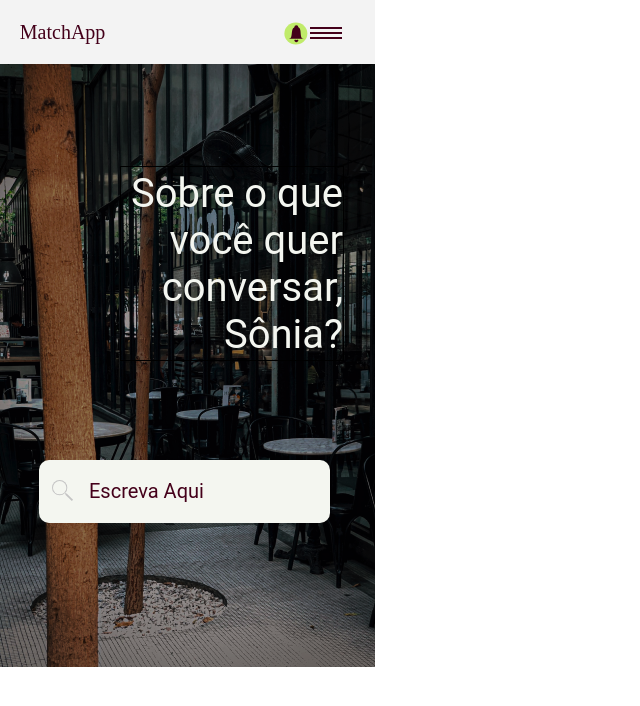
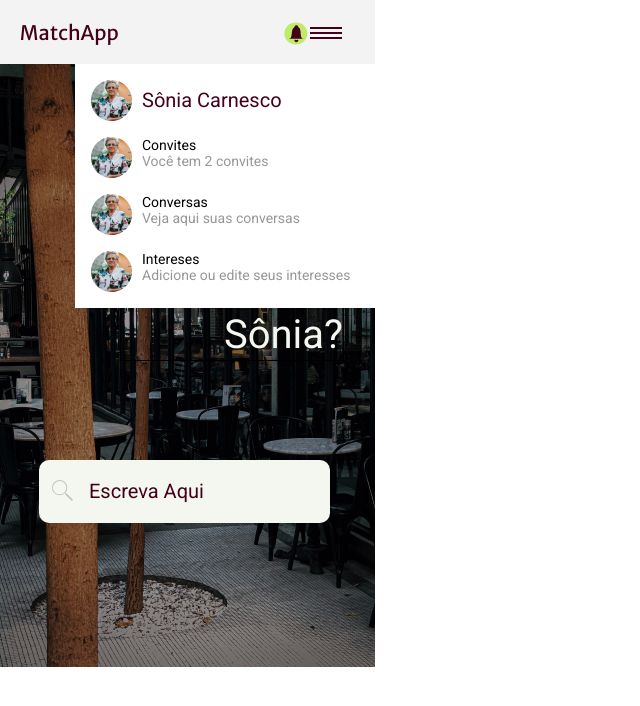
Before and after one commit to cicerotcv/P2_Codesign, a plain HTML site: page index.html in a window 1280 px wide. Both pictures are taken after a click on the button 314 px from the left and 32 px from the top of the page. Shown: the whole page, without its empty margins (0-640 px from the left). Drawn offline with Linux system fonts and the light colour scheme.

Commit message:
tela inicial e menu superior iniciados

```diff
--- a/assets/css/styles.css
+++ b/assets/css/styles.css
@@ -1,3 +1,5 @@
+@import url('https://fonts.googleapis.com/css?family=Merriweather+Sans|Roboto&display=swap');
+
 .internal-container{
     position: absolute;
     width: 375px;
@@ -68,7 +70,60 @@
     top: 3px;
 }
 
-
+.menu {
+    font-family: Roboto;
+    display: none;
+    background: white;
+    position: absolute;
+    z-index: 10;
+    top: 64px;
+    right: 0px;
+    width: 80%;
+    padding-top: 1rem;
+    padding-bottom: 1rem;
+    row-gap: 1rem;
+}
+.menu img {
+    margin: 0px 0px 0px 1rem;
+}
+.profile {
+    display: inline-flex;
+    color: #44001A;
+    align-items: center;
+font-style: normal;
+font-weight: normal;
+font-size: 20px;
+line-height: 23px;
+display: flex;
+align-items: center;
+text-indent: 10px;
+}
+.menu-item {
+    display: inline-flex;
+}
+.item-name {
+    font-style: normal;
+    font-weight: 300;
+    font-size: 14px;
+    line-height: 16px;
+    display: flex;
+    align-items: center;
+    text-indent: 10px;
+}
+.item-briefing {
+    font-family: Roboto;
+    font-style: normal;
+    font-weight: 300;
+    font-size: 14px;
+    line-height: 16px;
+    display: flex;
+    align-items: center;
+    text-indent: 10px;
+    color: #979797;
+}
+.button-navbar:focus {
+    outline: 0;
+}
 .background-home{
     position: absolute;
     width: 375px;
--- a/assets/js/index.js
+++ b/assets/js/index.js
@@ -7,5 +7,12 @@
 
 
 function toggleNotifications() {
-    console.log("click funcionou");
+    var menu = document.getElementsByClassName('menu')[0]
+    console.log("click no menu funcionou");
+    if (menu.style.display != "grid") {
+        menu.style.display = "grid";
+    }
+    else {
+        menu.style.display = "none";
+    }
 }
--- a/index.html
+++ b/index.html
@@ -1,5 +1,6 @@
 <!DOCTYPE html>
 <html lang="en">
+
 <head>
     <meta charset="UTF-8">
     <meta name="viewport" content="width=device-width, initial-scale=1.0">
@@ -9,24 +10,53 @@
     <script src="./assets/js/index.js"></script>
     <title>MatchApp</title>
 </head>
+
 <body>
     <div class="external-container">
         <div class="internal-container">
             <div class="navbar">
-                <h1 class = "title-navbar">MatchApp</h1>
-                <img class = "bell" src = "assets\img\bell.svg" alt = "novas notificações">
-                <button class="button-navbar" type = "menu" onclick="toggleNotifications()">
-                    <div class = "line line1"></div>
-                    <div class = "line line2"></div>
-                    <div class = "line line3"></div>
+                <h1 class="title-navbar">MatchApp</h1>
+                <img class="bell" src="assets\img\bell.svg" alt="novas notificações">
+                <button class="button-navbar" type="menu" onclick="toggleNotifications()">
+                    <div class="line line1"></div>
+                    <div class="line line2"></div>
+                    <div class="line line3"></div>
                 </button>
+                <div class="menu">
+                    <a class="profile">
+                            <img src="assets/img/profile-image.png" alt="profile picture">
+                            <p>Sônia Carnesco</p>
+                    </a>
+                    <div class="menu-item">
+                            <img src="assets/img/profile-image.png" alt="item-name">
+                        <section>
+                            <p class="item-name">Convites</p>
+                            <p class="item-briefing">Você tem 2 convites</p>
+                        </section>
+                    </div>
+                    <div class="menu-item">
+                            <img src="assets/img/profile-image.png" alt="item-name">
+                        <section>
+                            <p class="item-name">Conversas</p>
+                            <p class="item-briefing">Veja aqui suas conversas</p>
+                        </section>
+                    </div>
+                    <div class="menu-item">
+                            <img src="assets/img/profile-image.png" alt="item-name">
+                        <section>
+                            <p class="item-name">Intereses</p>
+                            <p class="item-briefing">Adicione ou edite seus interesses</p>
+                        </section>
+                    </div>
+                </div>
+            </div>
+            <div class="content">
+                <img class="background-home" src="assets\img\background-home.png" alt="cafeteria">
+                <h1 class="title-home">Sobre o que você quer conversar, Sônia?</h1>
+                <div class="search-engine">Escreva Aqui</div>
+                <img class="magnifying-glass" src="assets/img/magnifying_glass.svg" alt="buscador">
+            </div>
         </div>
-            <div class="content">
-                <img class = "background-home" src = "assets\img\background-home.png" alt = "cafeteria">
-                <h1 class = "title-home">Sobre o que você quer conversar, Sônia?</h1>
-                <div class = "search-engine">Escreva Aqui</div>
-                <img class = "magnifying-glass" src = "assets/img/magnifying_glass.svg" alt = "buscador">
-            </div>
-    </div>
 </body>
+
 </html>
```
Also changed, not shown: assets/img/iconmonstr-heart-thin.svg (added).
